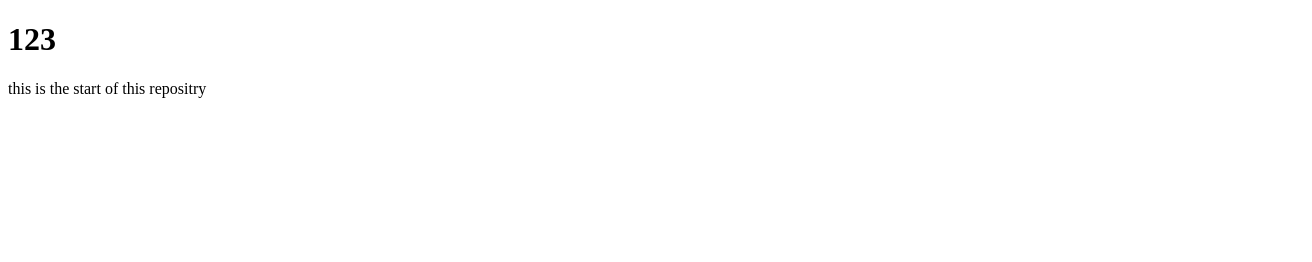
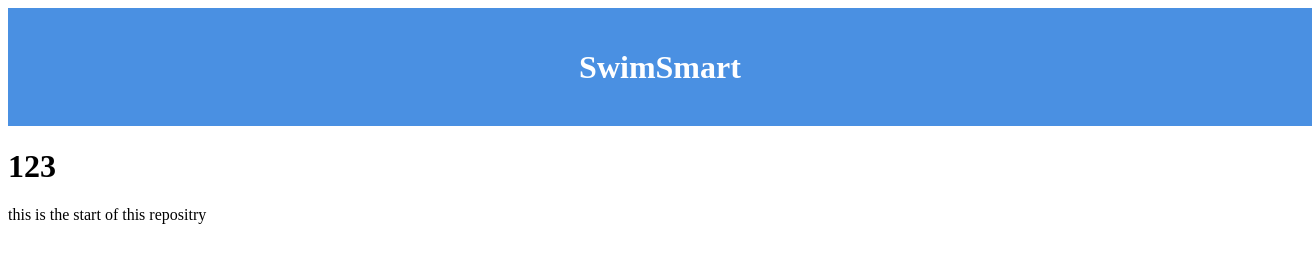
Before and after one commit to Wex-Zhang/DECO2017_final, a website: page public/index.html in a window 1280 px wide. Shown: the whole page, 1312 px wide, since content can reach past the window. Drawn offline with Linux system fonts and the light colour scheme.

Commit message:
add the header

```diff
--- a/public/index.html
+++ b/public/index.html
@@ -4,7 +4,12 @@
     <meta charset="UTF-8">
     <meta http-equiv="X-UA-Compatible" content="IE=edge">
     <meta name="viewport" content="width=device-width, initial-scale=1.0">
-    <title>Document</title>
+    <title>SwimSmart</title>
+    <header id="myHeader">
+        <center><h1>SwimSmart</h1></center>
+    </header>
+
+    <link rel="stylesheet" type="text/css" href="style.css">
 </head>
 <body>
     <h1>123</h1>
--- a/public/style.css
+++ b/public/style.css
@@ -0,0 +1,10 @@
+#myHeader {
+    background-color: #4a90e2;
+    padding: 20px;
+    width: 100%;
+}
+
+#myHeader h1 {
+    color: #ffffff;
+    margin-bottom: 20px;
+}
```
Also changed, not shown: 1 other file.
